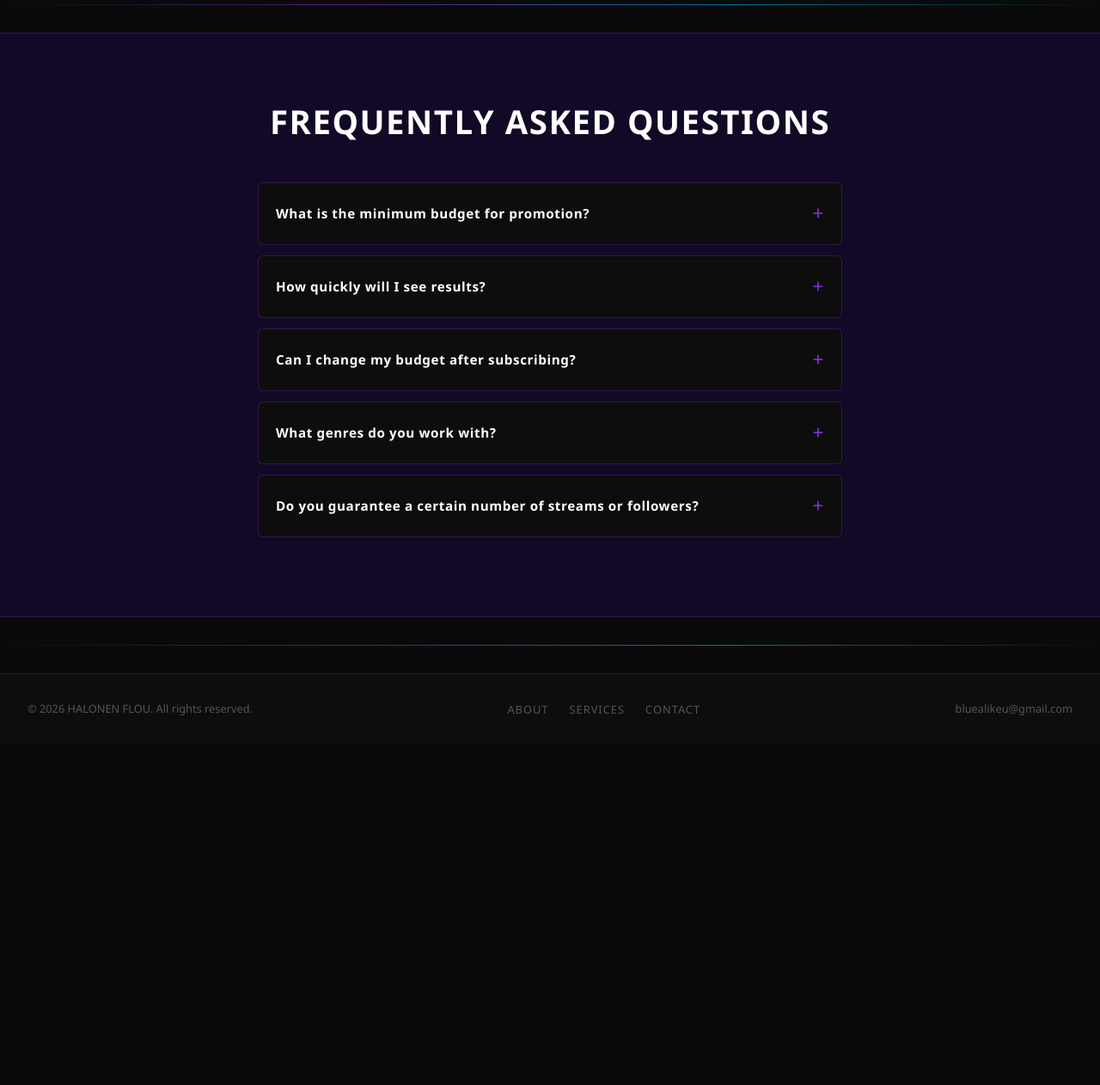
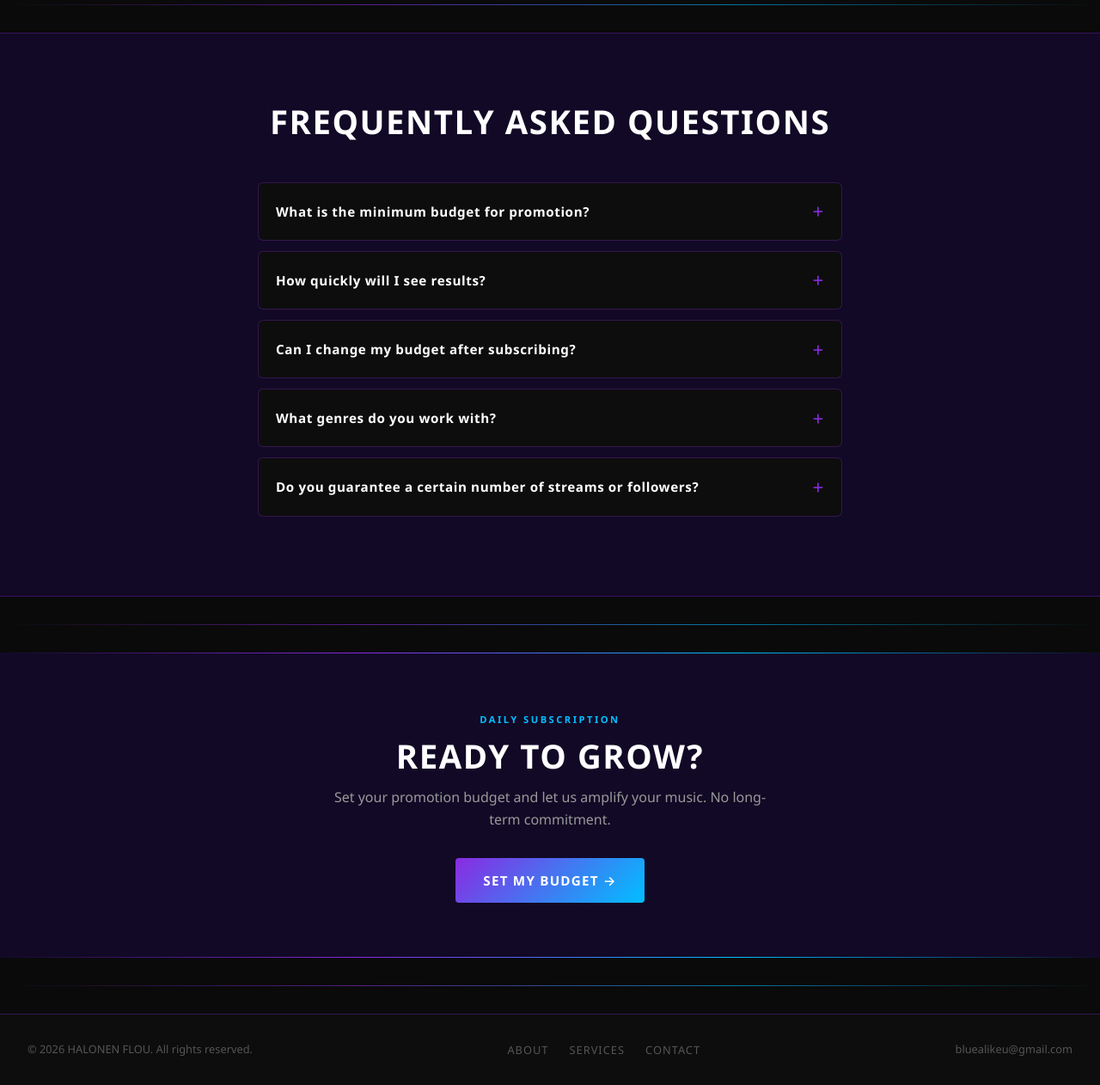
Before and after one commit to coreysolum84020-del/halonen-flou, a Flask app: page /services/promotion in a window 1280 px wide. Shown: the part 881-2143 px from the top of the page at 86% size. Before the commit the page ends 1713 px from the top, so only its background shows below. Run offline with Flask 3, Linux system fonts and the light colour scheme.

Commit message:
fix: services accessibility — button FAQ triggers, heading hierarchy, url_for params, CTA banners
Co-Authored-By: Claude Sonnet 4.6 <noreply@anthropic.com>

```diff
--- a/app/static/js/main.js
+++ b/app/static/js/main.js
@@ -13,7 +13,11 @@ if (navToggle && navMenu) {
 document.querySelectorAll('.faq-question').forEach(question => {
   question.addEventListener('click', () => {
     const item = question.closest('.faq-item');
-    if (item) item.classList.toggle('open');
+    if (item) {
+      item.classList.toggle('open');
+      const isOpen = item.classList.contains('open');
+      question.setAttribute('aria-expanded', isOpen ? 'true' : 'false');
+    }
   });
 });
 
--- a/app/templates/services/promotion.html
+++ b/app/templates/services/promotion.html
@@ -13,7 +13,7 @@
 <section class="section">
   <div style="display:grid;grid-template-columns:1fr 1fr;gap:60px;max-width:900px;margin:0 auto;" class="fade-in">
     <div>
-      <h2 style="font-size:16px;font-weight:700;text-transform:uppercase;letter-spacing:2px;margin-bottom:20px;">What's Included</h2>
+      <h3 style="font-size:16px;font-weight:700;text-transform:uppercase;letter-spacing:2px;margin-bottom:20px;">What's Included</h3>
       <ul class="includes-list">
         <li>Instagram &amp; TikTok content strategy</li>
         <li>Spotify playlist pitching (40+ curators)</li>
@@ -26,10 +26,10 @@
       </ul>
     </div>
     <div>
-      <h2 style="font-size:16px;font-weight:700;text-transform:uppercase;letter-spacing:2px;margin-bottom:20px;">How Pricing Works</h2>
+      <h3 style="font-size:16px;font-weight:700;text-transform:uppercase;letter-spacing:2px;margin-bottom:20px;">How Pricing Works</h3>
       <p style="font-size:14px;color:var(--text-muted);line-height:1.8;margin-bottom:16px;">Artist Promotion is fully flexible — you define your budget and we build a campaign around it. The more you invest, the wider the reach.</p>
       <p style="font-size:14px;color:var(--text-muted);line-height:1.8;margin-bottom:24px;">When you subscribe, you'll enter your daily promotion budget. Our team will immediately begin allocating it across the most effective channels for your genre and goals.</p>
-      <a href="{{ url_for('subscriptions.subscribe') }}?service=promotion" class="btn btn-primary">Set My Budget →</a>
+      <a href="{{ url_for('subscriptions.subscribe', service='promotion') }}" class="btn btn-primary">Set My Budget →</a>
     </div>
   </div>
 </section>
@@ -40,25 +40,35 @@
   <h2 class="section-title">Frequently Asked Questions</h2>
   <div style="max-width:680px;margin:0 auto;">
     <div class="faq-item">
-      <div class="faq-question">What is the minimum budget for promotion?</div>
+      <button type="button" class="faq-question" aria-expanded="false">What is the minimum budget for promotion?</button>
       <div class="faq-answer">There is no strict minimum — you decide what you're comfortable investing. However, we recommend at least $50/day to see meaningful results across social and playlist channels within the first month.</div>
     </div>
     <div class="faq-item">
-      <div class="faq-question">How quickly will I see results?</div>
+      <button type="button" class="faq-question" aria-expanded="false">How quickly will I see results?</button>
       <div class="faq-answer">Most artists see measurable growth within 2–4 weeks. Playlist pitching typically yields results in 3–6 weeks, while social media campaigns can drive engagement within days.</div>
     </div>
     <div class="faq-item">
-      <div class="faq-question">Can I change my budget after subscribing?</div>
+      <button type="button" class="faq-question" aria-expanded="false">Can I change my budget after subscribing?</button>
       <div class="faq-answer">Yes, you can adjust your daily budget at any time by contacting us. Changes take effect within 24 hours.</div>
     </div>
     <div class="faq-item">
-      <div class="faq-question">What genres do you work with?</div>
+      <button type="button" class="faq-question" aria-expanded="false">What genres do you work with?</button>
       <div class="faq-answer">We work across all genres — R&amp;B, Hip-Hop, Pop, Electronic, Rock, Indie, Country, Latin, and more. Our team includes specialists for each major genre.</div>
     </div>
     <div class="faq-item">
-      <div class="faq-question">Do you guarantee a certain number of streams or followers?</div>
+      <button type="button" class="faq-question" aria-expanded="false">Do you guarantee a certain number of streams or followers?</button>
       <div class="faq-answer">We do not guarantee specific numbers — anyone who does is selling fake engagement. We guarantee professional effort, transparent reporting, and real organic growth strategies.</div>
     </div>
   </div>
 </section>
+
+<div class="neon-divider"></div>
+<section class="cta-banner">
+  <p class="cta-eyebrow">Daily Subscription</p>
+  <h2 class="cta-title">Ready to Grow?</h2>
+  <p class="cta-subtitle">Set your promotion budget and let us amplify your music. No long-term commitment.</p>
+  <div class="cta-actions">
+    <a href="{{ url_for('subscriptions.subscribe', service='promotion') }}" class="btn btn-primary btn-lg">Set My Budget →</a>
+  </div>
+</section>
 {% endblock %}
```
Also changed, not shown: app/templates/services/lessons.html (+17 -7 lines), app/templates/services/production.html (+17 -7 lines), tests/test_services.py (+1 -1 lines).
